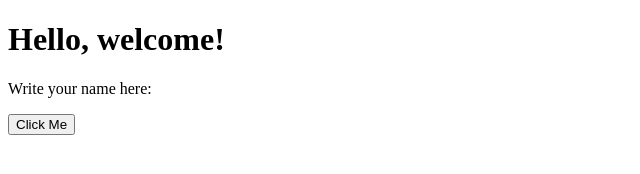
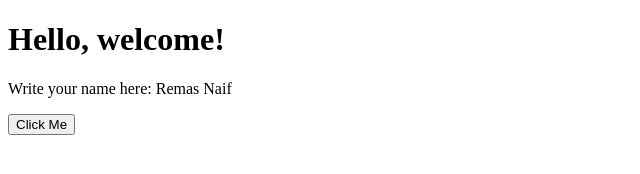
Before and after one commit to remasalharbi322-dotcom/lab55, a plain HTML site: page index.html in a window 1280 px wide. Shown: the full height of the page, 0-640 px from the left. Drawn offline with Linux system fonts and the light colour scheme.

Commit message:
Add my name to the page

```diff
--- a/index.html
+++ b/index.html
@@ -7,7 +7,7 @@
 </head>
 <body>
     <h1>Hello, welcome!</h1>
-    <p>Write your name here: </p>
+    <p>Write your name here: Remas Naif</p>
     <button onclick="alert('Button clicked!')">Click Me</button>
 </body>
 </html>
```
